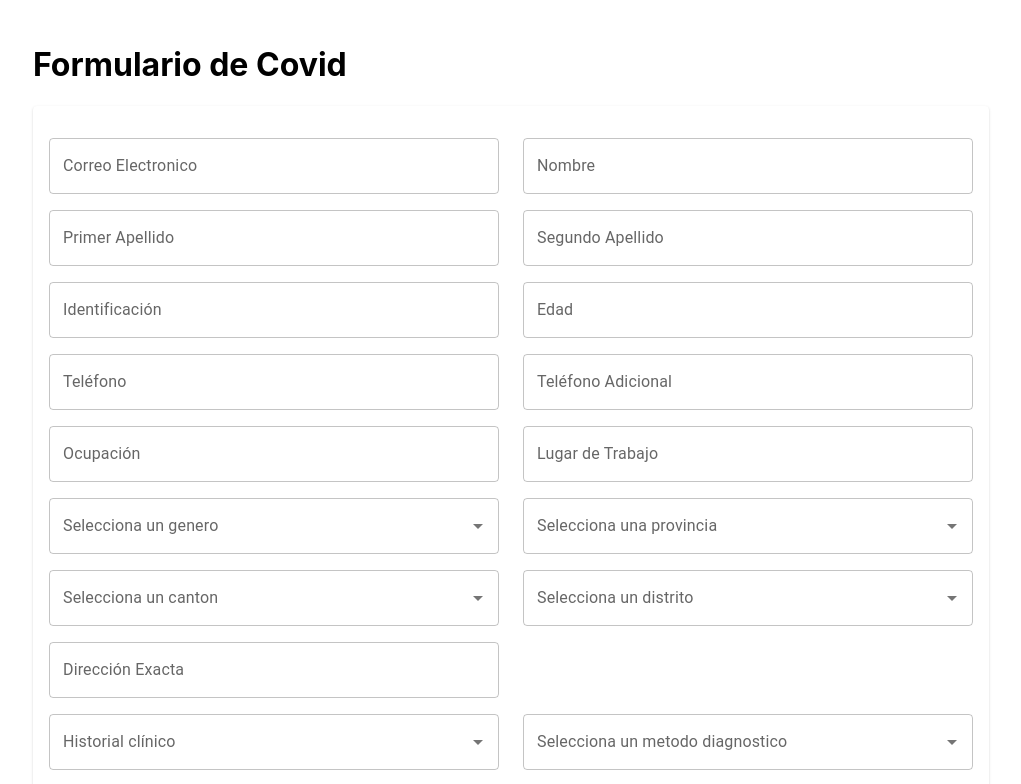
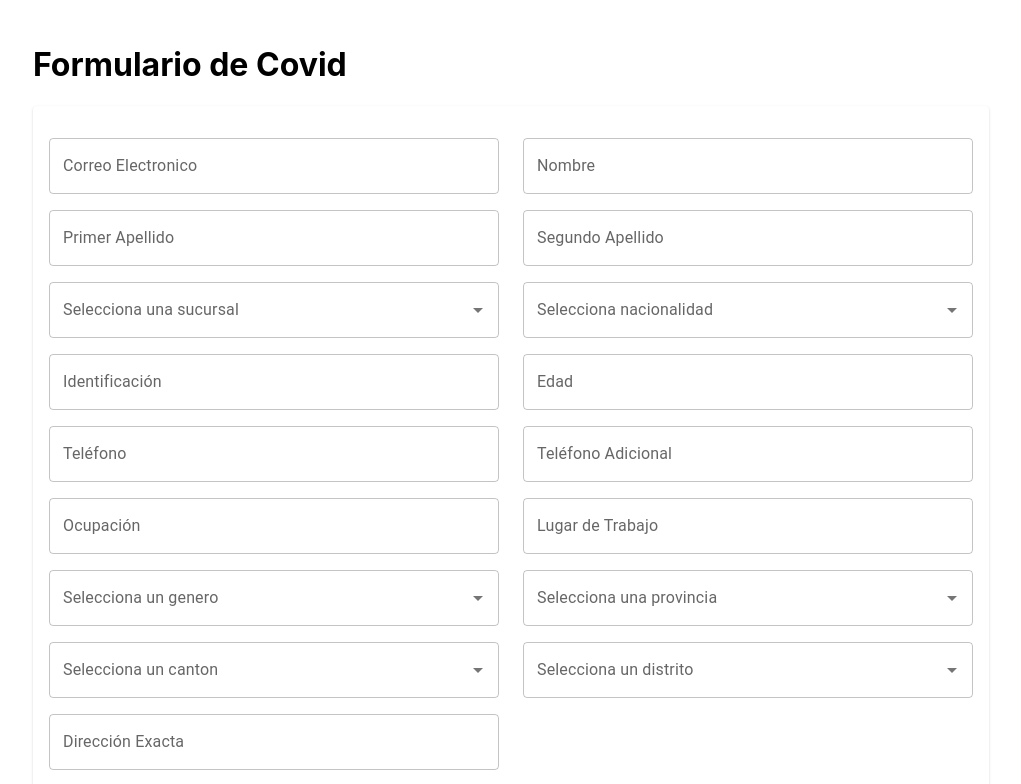
Before and after one commit to Camacaro/form-covid, a React (Vite) app: page / in a window 1280 px wide. Shown: the top 784 px of the page, without its empty margins (31-1052 px from the left). Built offline with nearby package versions, Linux system fonts and the light colour scheme; no server answers.

Commit message:
sucursales and nacionalidad

```diff
--- a/src/Pages/FormCovid.tsx
+++ b/src/Pages/FormCovid.tsx
@@ -18,6 +18,7 @@ import { useSintoma } from '../hooks/useSintoma';
 import { usehistorialClinico } from '../hooks/usehistorialClinico';
 import { metodoDiagnostico } from '../data/metodoDiagnostico';
 import { motivosPrueba, motivoPrueba } from '../data/motivoPrueba';
+import { useSucursales } from '../hooks/useSucursales';
 
 const initialValues = {
   fecha_muestra: new Date(),
@@ -46,8 +47,11 @@ const initialValues = {
   segundo_apellido_paciente: '',
   correo_electronico: '',
   edad: '',
-  // sucursal: '',
-  // nacionalidad: '',
+  nacionalidad: {
+    // id: '',
+    value: '',
+    label: ''
+  },
   // tipo_identificacion: '',
   identificacion: '',
   // fechaNacimiento: '',
@@ -95,6 +99,11 @@ const initialValues = {
   fecha_viaje: '',
   pais_destino: {
     id: '',
+    value: '',
+    label: ''
+  },
+  sucursal: {
+    // id: '',
     value: '',
     label: ''
   }
@@ -182,6 +191,16 @@ const validationSchema = Yup.object().shape({
       })
     )
     .required('Sintomas es requerido'),
+  sucursal: Yup.object({
+    // id: Yup.string().required('ID es requerido'),
+    value: Yup.string().required('Valor es requerido'),
+    label: Yup.string().required('Nombre es requerida'),
+  }),
+  nacionalidad: Yup.object({
+    // id: Yup.string().required('ID es requerido'),
+    value: Yup.string().required('Valor es requerido'),
+    label: Yup.string().required('Nombre es requerida'),
+  })
 })
 
 const generos = [
@@ -205,6 +224,7 @@ export const FormCovid = () => {
   const { paises } = usePaises();
   const { sintomas } = useSintoma()
   const { listaHistorial } = usehistorialClinico();
+  const { sucursales } = useSucursales()
   // const [value, setValue] = useState(new Date('2014-08-18T21:11:54'));
 
   // const handleChange = (newValue: any) => {
@@ -373,6 +393,56 @@ export const FormCovid = () => {
                           onChange={handleChange}
                           value={values.segundo_apellido_paciente}
                           variant="outlined"
+                        />
+                      </Box>
+                    </Grid>
+                  </Grid>
+
+                  <Grid container spacing={3} >
+                    <Grid item xs={12} md={6}>
+                      <Box marginY={1} >
+                        <Autocomplete
+                          id="sucursal"
+                          options={sucursales}
+                          getOptionLabel={(option) => option.label}
+                          onBlur={handleBlur}
+                          onChange={(e, value) => setFieldValue('sucursal', value) }
+                          renderInput={(params) => (
+                            <TextField
+                              {...params}
+                              autoComplete='off'
+                              name="sucursal"
+                              variant="outlined"
+                              label="Selecciona una sucursal"
+                              error={Boolean(touched.sucursal && errors.sucursal?.label)}
+                              helperText={touched.sucursal && errors.sucursal?.label}
+                              fullWidth
+                            />
+                          )}
+                        />
+                      </Box>
+                    </Grid>
+
+                    <Grid item xs={12} md={6}>
+                      <Box marginY={1} >
+                        <Autocomplete
+                          id="nacionalidad"
+                          options={paises}
+                          getOptionLabel={(option) => option.label}
+                          onBlur={handleBlur}
+                          onChange={(e, value) => setFieldValue('nacionalidad', value) }
+                          renderInput={(params) => (
+                            <TextField
+                              {...params}
+                              autoComplete='off'
+                              name="nacionalidad"
+                              variant="outlined"
+                              label="Selecciona nacionalidad"
+                              error={Boolean(touched.nacionalidad && errors.nacionalidad?.label)}
+                              helperText={touched.nacionalidad && errors.nacionalidad?.label}
+                              fullWidth
+                            />
+                          )}
                         />
                       </Box>
                     </Grid>
--- /dev/null
+++ b/src/hooks/useSucursales.tsx
@@ -0,0 +1,14 @@
+import { useState, useEffect } from "react";
+import { ISucursales, getSucursales } from '../services/getSucursales';
+
+export const useSucursales = () => {
+  const [sucursales, setSucursales] = useState<ISucursales[]>([]);
+
+  useEffect(() => {
+    getSucursales().then((data) => setSucursales(data));
+  }, []);
+
+  return {
+    sucursales,
+  };
+}
--- /dev/null
+++ b/src/services/getSucursales.tsx
@@ -0,0 +1,27 @@
+import { BASE_URL_MIN_SALUD } from "../config";
+
+export interface ISucursales {
+  id: string;
+  value: string;
+  label: string;
+}
+
+export const getSucursales = () => {
+  const url = `${BASE_URL_MIN_SALUD}/sucursales`;
+  const options = { method: 'GET' };
+  let data: ISucursales[] = [];
+
+  return fetch(url, options)
+    .then(res => res.json())
+    .then((json) => {
+      console.log(json.data);
+      json.data.forEach((element: any) => {
+        data.push({ 'value': `${element.id_socursal}`, 'label': element.nombre_socursal, id: element.id_socursal });
+      });
+      return data;
+    })
+    .catch(err => {
+      console.error('error:' + err)
+      return data;
+    });
+}
```
